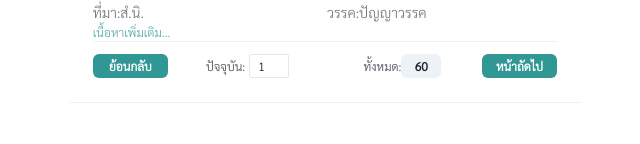
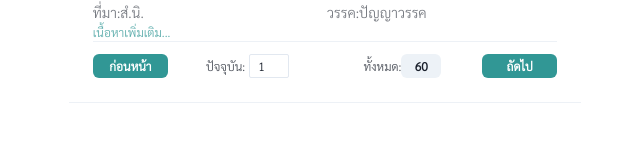
Before and after one commit to kalhong90s/proverbs-search-vercel, a React (Create React App) app: page / in a window 1280 px wide. Shown: the part 640-784 px from the top of the page, without its empty margins (315-955 px from the left). Built offline with nearby package versions, Linux system fonts and the light colour scheme.

Commit message:
modified buttom page Lists

```diff
--- a/src/views/components/SearchList.js
+++ b/src/views/components/SearchList.js
@@ -78,7 +78,7 @@ function SearchList({ searchDataState, searchDataDispatch }) {
         }
       </List>
       <Grid templateColumns="1fr 2fr 2fr 1fr" gap={1} mt={3}>
-        <Button size="xs" colorScheme="teal" onClick={() => backward('all')}>ย้อนกลับ</Button>
+        <Button size="xs" colorScheme="teal" onClick={() => backward('all')}>ก่อนหน้า</Button>
         <Flex align="center" justify="center">
           <Text fontSize="xs" opacity={0.8} mr={1}>ปัจจุบัน: </Text>
           <Input
@@ -99,7 +99,7 @@ function SearchList({ searchDataState, searchDataDispatch }) {
             w='10'
           >{searchDataState.pagination.maxPage}</Button>
         </Flex>
-        <Button size="xs" colorScheme="teal" onClick={() => forward('all')}>หน้าถัดไป</Button>
+        <Button size="xs" colorScheme="teal" onClick={() => forward('all')}>ถัดไป</Button>
       </Grid>
     </Grid>
     </TabPanel>
@@ -139,7 +139,7 @@ function SearchList({ searchDataState, searchDataDispatch }) {
         }
       </List>
       <Grid templateColumns="1fr 2fr 2fr 1fr" gap={1} mt={3}>
-        <Button size="xs" colorScheme="teal" onClick={() => backward('tree')}>ย้อนกลับ</Button>
+        <Button size="xs" colorScheme="teal" onClick={() => backward('tree')}>ก่อนหน้า</Button>
         <Flex align="center" justify="center">
           <Text fontSize="xs" opacity={0.8} mr={1}>ปัจจุบัน: </Text>
           <Input
@@ -160,7 +160,7 @@ function SearchList({ searchDataState, searchDataDispatch }) {
             w='10'
           >{searchDataState.paginationTree.maxPage}</Button>
         </Flex>
-        <Button size="xs" colorScheme="teal" onClick={() => forward('tree')}>หน้าถัดไป</Button>
+        <Button size="xs" colorScheme="teal" onClick={() => forward('tree')}>ถัดไป</Button>
       </Grid>
     </Grid>
     </TabPanel>
@@ -201,7 +201,7 @@ function SearchList({ searchDataState, searchDataDispatch }) {
         }
       </List>
       <Grid templateColumns="1fr 2fr 2fr 1fr" gap={1} mt={3}>
-        <Button size="xs" colorScheme="teal" onClick={() => backward('to')}>ย้อนกลับ</Button>
+        <Button size="xs" colorScheme="teal" onClick={() => backward('to')}>ก่อนหน้า</Button>
         <Flex align="center" justify="center">
           <Text fontSize="xs" opacity={0.8} mr={1}>ปัจจุบัน: </Text>
           <Input
@@ -222,7 +222,7 @@ function SearchList({ searchDataState, searchDataDispatch }) {
             w='10'
           >{searchDataState.paginationTo.maxPage}</Button>
         </Flex>
-        <Button size="xs" colorScheme="teal" onClick={() => forward('to')}>หน้าถัดไป</Button>
+        <Button size="xs" colorScheme="teal" onClick={() => forward('to')}>ถัดไป</Button>
       </Grid>
     </Grid>
     </TabPanel>
```
